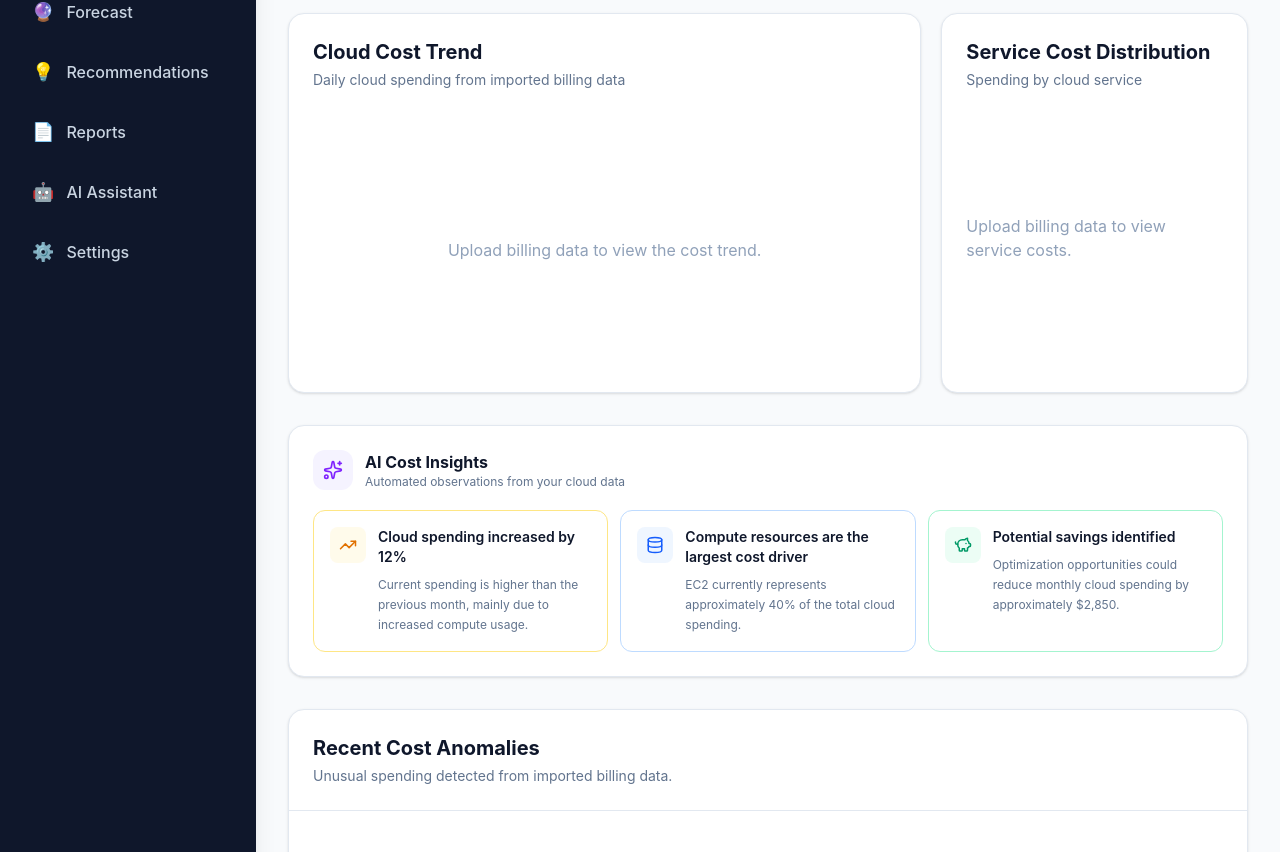
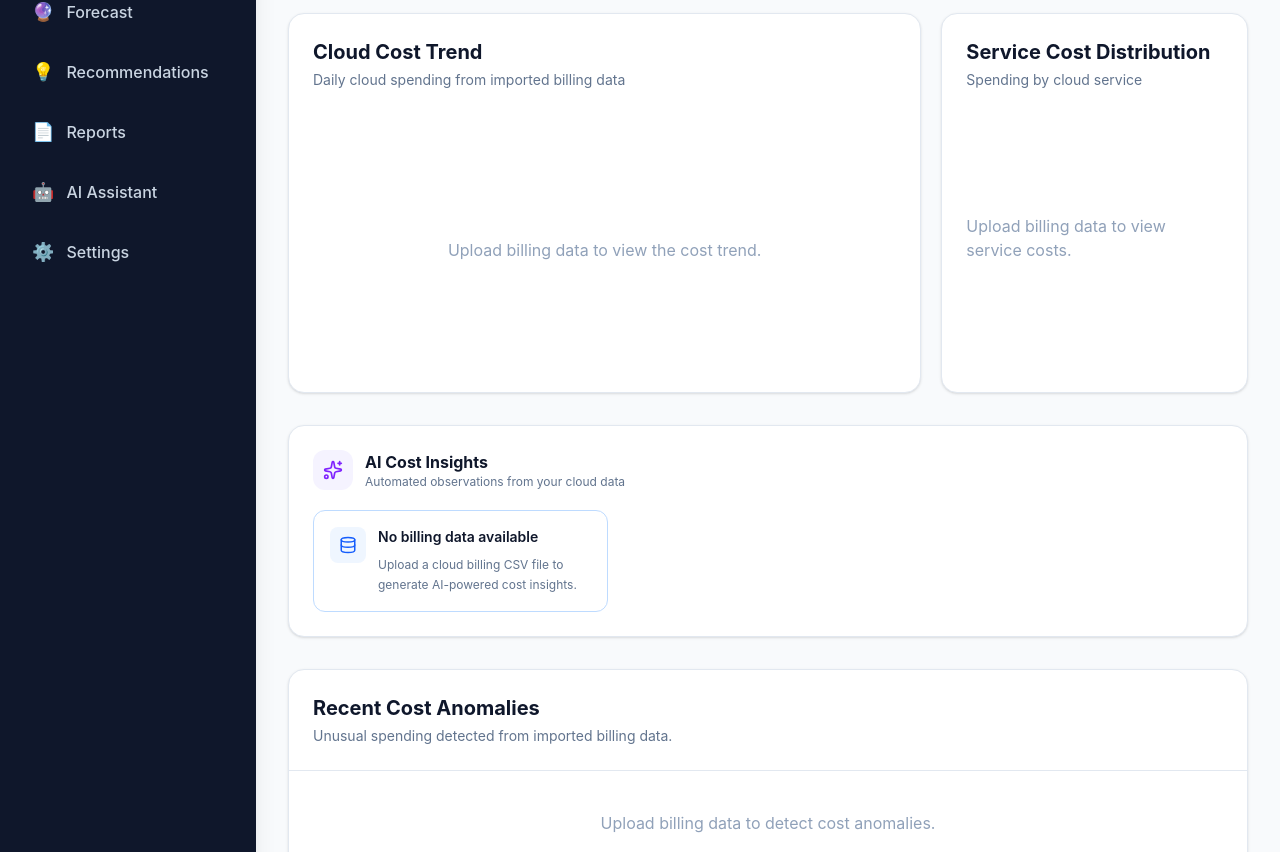
Before and after one commit to Sumanth6646/CloudSense-AI, a React app in the folder frontend/: page /dashboard in a window 1280 px wide. Shown: the part 379-1231 px from the top of the page. Built offline with nearby package versions, Linux system fonts and the light colour scheme; the HTML template or start-up script is replaced by a standard one.

Commit message:
made changes in AI insights

```diff
--- a/frontend/src/components/insights/AIinsights.jsx
+++ b/frontend/src/components/insights/AIinsights.jsx
@@ -5,7 +5,7 @@
   PiggyBank,
 } from "lucide-react";
 
-import { dashboardInsights } from "../../data/costdata";
+import { useBillingData } from "../../context/BillingDataContext";
 
 const insightConfig = {
   warning: {
@@ -26,6 +26,103 @@
 };
 
 function AIInsights() {
+  const { billingData, totalCost } = useBillingData();
+
+  const insights = [];
+
+  /*
+   * Show a default message when no billing data
+   * has been uploaded yet.
+   */
+  if (billingData.length === 0) {
+    insights.push({
+      type: "info",
+      title: "No billing data available",
+      description:
+        "Upload a cloud billing CSV file to generate AI-powered cost insights.",
+    });
+  } else {
+    /*
+     * Calculate service costs
+     */
+    const serviceTotals = {};
+
+    billingData.forEach((item) => {
+      const service = item.Service || "Unknown";
+      const cost = Number(item.Cost || 0);
+
+      serviceTotals[service] =
+        (serviceTotals[service] || 0) + cost;
+    });
+
+    /*
+     * Find highest-cost service
+     */
+    const highestService = Object.entries(serviceTotals)
+      .sort((a, b) => b[1] - a[1])[0];
+
+    if (highestService) {
+      const [serviceName, serviceCost] = highestService;
+
+      insights.push({
+        type: "warning",
+        title: `${serviceName} is your highest-cost service`,
+        description: `${serviceName} accounts for $${serviceCost.toLocaleString(
+          undefined,
+          { maximumFractionDigits: 0 }
+        )} of your imported cloud spending.`,
+      });
+    }
+
+    /*
+     * Calculate provider costs
+     */
+    const providerTotals = {};
+
+    billingData.forEach((item) => {
+      const provider = item.Provider || "Unknown";
+      const cost = Number(item.Cost || 0);
+
+      providerTotals[provider] =
+        (providerTotals[provider] || 0) + cost;
+    });
+
+    /*
+     * Find highest-cost provider
+     */
+    const highestProvider = Object.entries(providerTotals)
+      .sort((a, b) => b[1] - a[1])[0];
+
+    if (highestProvider) {
+      const [providerName, providerCost] = highestProvider;
+
+      insights.push({
+        type: "info",
+        title: `${providerName} has the highest spending`,
+        description: `${providerName} accounts for $${providerCost.toLocaleString(
+          undefined,
+          { maximumFractionDigits: 0 }
+        )} of the imported cloud costs.`,
+      });
+    }
+
+    /*
+     * Temporary savings estimate.
+     * This will later be replaced by the
+     * ML recommendation engine.
+     */
+    const estimatedSavings = totalCost * 0.15;
+
+    insights.push({
+      type: "success",
+      title: "Potential optimization opportunity",
+      description: `A preliminary optimization estimate suggests up to $${estimatedSavings.toLocaleString(
+        undefined,
+        { maximumFractionDigits: 0 }
+      )} in potential savings.`,
+    });
+  }
+
   return (
     <section className="rounded-2xl border border-slate-200 bg-white p-5 shadow-sm md:p-6">
       <div className="mb-5 flex items-center gap-3">
@@ -45,7 +142,7 @@
       </div>
 
       <div className="grid gap-3 md:grid-cols-3">
-        {dashboardInsights.map((item) => {
+        {insights.map((item) => {
           const config =
             insightConfig[item.type] || insightConfig.info;
 
--- a/frontend/src/components/upload/BillingUpload.jsx
+++ b/frontend/src/components/upload/BillingUpload.jsx
@@ -49,7 +49,7 @@
         );
       }
 
-      onDataImported(result);
+      onDataImported(result.data);
 
     } catch (err) {
       console.error("Billing upload error:", err);
```
